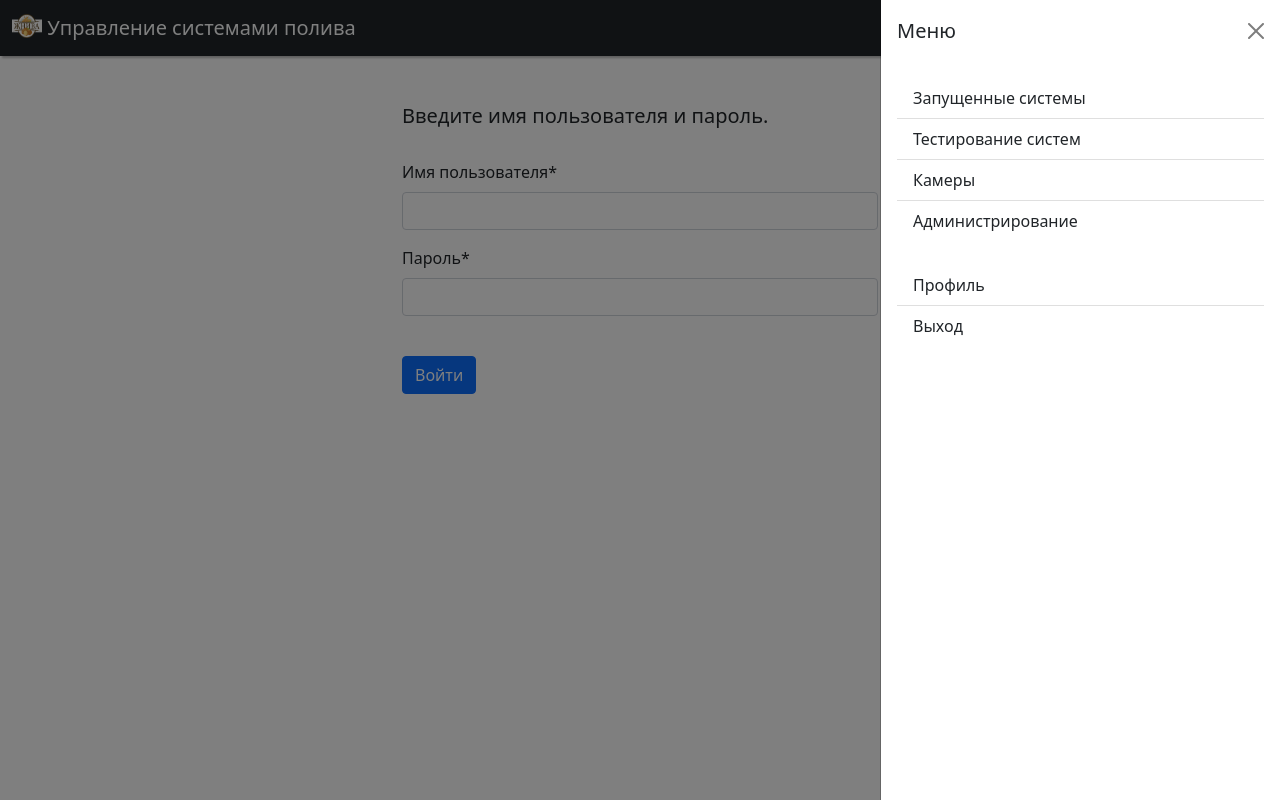
After one commit to dimokarz/Irrigations, a Django app: page /login/ in a window 1280 px wide, after a click that opens the changed part. The commit adds this page. Run offline with Django 4.2, Linux system fonts and the light colour scheme; some libraries are stand-ins or nearby versions.

Commit message:
Autentification

```diff
--- a/Irrigations/urls.py
+++ b/Irrigations/urls.py
@@ -14,6 +14,7 @@ Including another URLconf
     2. Add a URL to urlpatterns:  path('blog/', include('blog.urls'))
 """
 from django.contrib import admin
+from django.contrib.auth import views as authView
 from django.urls import path
 import valley.views
 
@@ -21,6 +22,8 @@ admin.site.site_header = 'Панель администратора'
 admin.site.index_title = 'Администрирование систем полива и видеонаблюдения'
 
 urlpatterns = [
+    path('login/', authView.LoginView.as_view(template_name='login.html')),
+    path('logout/', authView.LoginView.as_view(template_name='index.html')),
     path('btnclick/', valley.views.btnclick),
     path('whichrun/', valley.views.whichrun),
     path('statussave/', valley.views.statussave),
--- a/static/css/style.css
+++ b/static/css/style.css
@@ -22,7 +22,7 @@
 }
 
 .btn_fix {
-    width: 105px;
+    width: 110px;
     height: 60px;
     font-size: 1.1em;;
     font-weight: bold;
--- a/templates/base.html
+++ b/templates/base.html
@@ -16,17 +16,19 @@
 </head>
 <body>
     {% include "alerts.html" %}
-</div>
     <nav class="navbar navbar-dark bg-dark" style="box-shadow: 0.1em 0.1em 2px rgba(122,122,122,0.5);">
         <div class="container-fluid">
             <a class="navbar-brand" href="/">
                 <img src="/static/img/logo.png" alt="" width="30" height="24" class="d-inline-block align-text-top">
                 Управление системами полива
             </a>
+
             <button class="navbar-toggler" type="button" data-bs-toggle="offcanvas" data-bs-target="#offcanvasNavbar"
                     aria-controls="offcanvasNavbar">
-                <span class="navbar-toggler-icon"></span>
+                <span class="badge bg-light text-success align-middle" style="width: 100px;">{{ user.username }}</span>
+                <span class="navbar-toggler-icon align-middle"></span>
             </button>
+
             <div class="offcanvas offcanvas-end" tabindex="-1" id="offcanvasNavbar" aria-labelledby="offcanvasNavbarLabel">
                 <div class="offcanvas-header">
                     <h5 class="offcanvas-title" id="offcanvasNavbarLabel">Меню</h5>
@@ -42,7 +44,7 @@
                     <br>
                     <div class="list-group list-group-flush">
                          <a href="#" class="list-group-item list-group-item-action">Профиль</a>
-                         <a href="#" class="list-group-item list-group-item-action">Выход</a>
+                         <a href="/logut" class="list-group-item list-group-item-action">Выход</a>
                     </div>
                 </div>
             </div>
--- /dev/null
+++ b/templates/login.html
@@ -0,0 +1,17 @@
+{% extends "base.html" %}
+{% load crispy_forms_tags %}
+
+{% block content %}
+
+    <div class="container" style="width: 500px;">
+        <h5>Введите имя пользователя и пароль.</h5>
+        <br>
+        <form method="post">
+             {% csrf_token %}
+            {{ form|crispy }}
+            <br>
+            <button class="btn btn-primary">Войти</button>
+        </form>
+    </div>
+
+{% endblock content %}
--- a/valley/views.py
+++ b/valley/views.py
@@ -1,11 +1,13 @@
 from django.shortcuts import render
 from django.http import HttpResponse
+from django.contrib.auth.decorators import login_required
 from .models import Valley, Status
 from .control import ControlSimple
 from .arduino import *
 from surveillance.trassir import *
 
 
+@login_required
 def index(request):
     header = 'Выбор систем полива'
     title = ' - Выбор'
@@ -13,7 +15,7 @@ def index(request):
     statusLst = Status.objects.all()
     return render(request, 'index.html', {'header': header, 'title': title, 'valley': valleyLst, 'status': statusLst})
 
-
+@login_required
 def simple(request):
     btnLst = ControlSimple().rusButtons
     first = int(request.GET.get('first')[5:])
@@ -55,5 +57,4 @@ def btnclick(request):
     rele2 = request.GET.get('rele2')
     rele2 = int(rele2) + 30
     ttt = str(rele1) + '-' + str(rele2)
-    # return HttpResponse(ttt)
     return HttpResponse(pinRele(addr, rele1, rele2))
```
Also changed, not shown: Irrigations/settings.py (+9 -0 lines), templates/index.html (+4 -5 lines), templates/simple.html (+20 -0 lines), valley/forms.py (added, +8 -0 lines), db.sqlite3.
